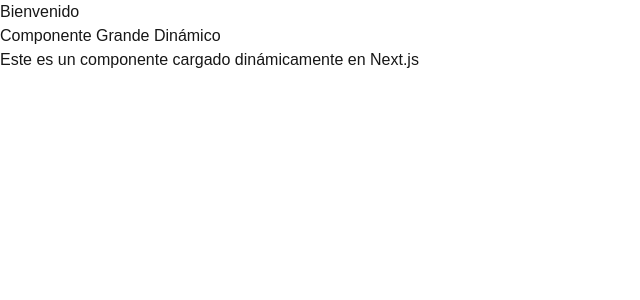
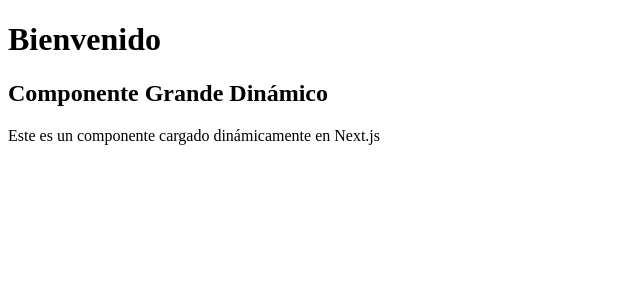
Before and after one commit to Richi110899/Lab_14_dawa, a Next.js app: page / in a window 1280 px wide. Shown: the top 300 px of the page, without its empty margins (0-640 px from the left). Built offline with nearby package versions, Linux system fonts and the light colour scheme.

Commit message:
Creación de _app.js

```diff
--- a/pages/_app.tsx
+++ /dev/null
@@ -1,6 +0,0 @@
-import "@/styles/globals.css";
-import type { AppProps } from "next/app";
-
-export default function App({ Component, pageProps }: AppProps) {
-  return <Component {...pageProps} />;
-}
```
Also changed, not shown: pages/app.js (added, +13 -0 lines).
